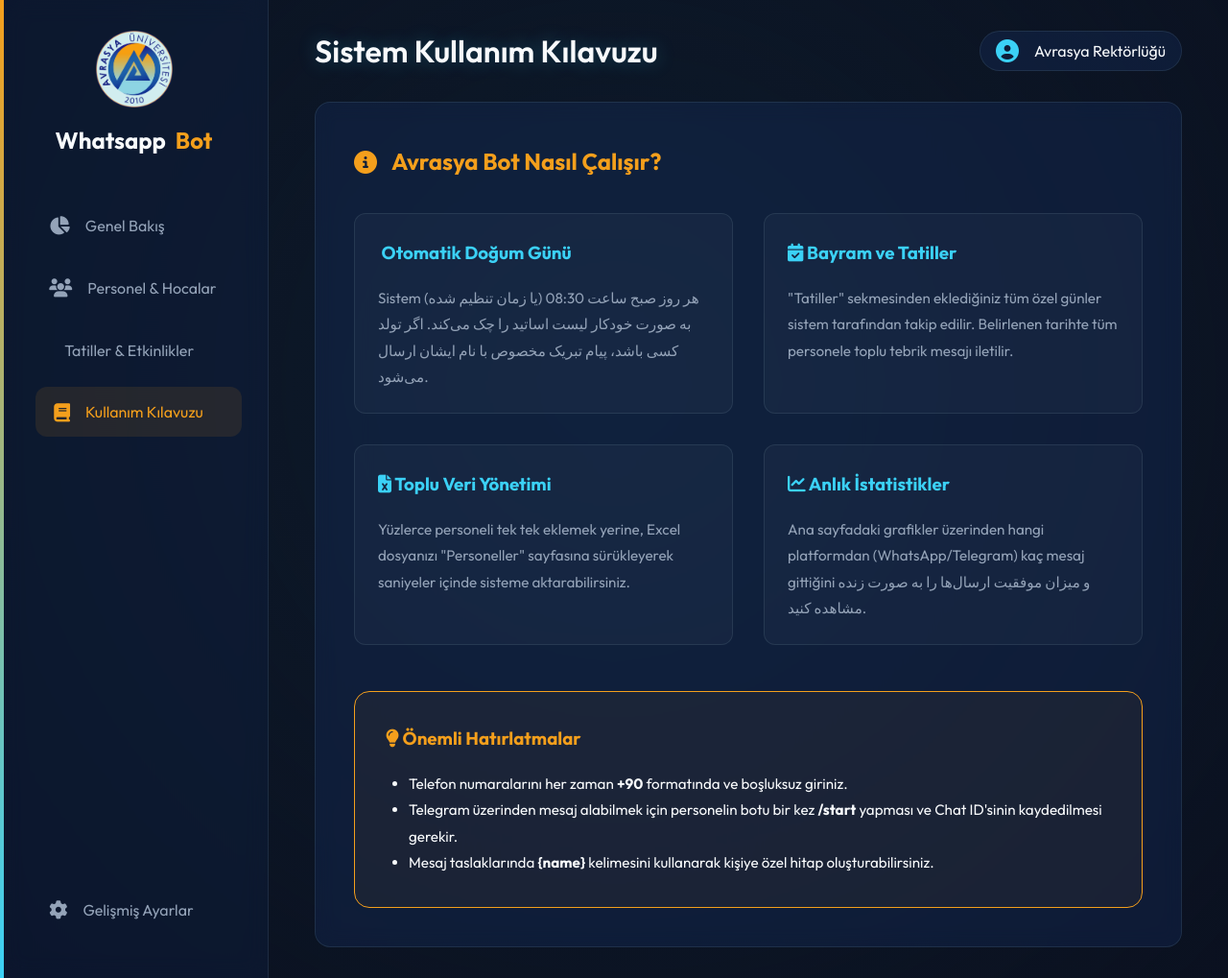
After one commit to raminentezar-rgb/avrasya_whatsapp_bot, a Django app: page /guide/ in a window 1280 px wide. The commit adds this page. Shown: the whole page at 96% size. Run offline with Django 5.2, Linux system fonts and the light colour scheme; some libraries are stand-ins or nearby versions.

Commit message:
Add System Guide page and sidebar link

```diff
--- a/core/templates/base.html
+++ b/core/templates/base.html
@@ -101,6 +101,10 @@
         <a href="{% url 'holidays_list' %}" class="nav-link {% if request.resolver_match.url_name == 'holidays_list' %}active{% endif %}">
             <i class="fa-solid fa-calendar-star"></i> Tatiller & Etkinlikler
         </a>
+        <a href="{% url 'guide_page' %}" class="nav-link {% if request.resolver_match.url_name == 'guide_page' %}active{% endif %}">
+            <i class="fa-solid fa-book"></i> Kullanım Kılavuzu
+        </a>
+
         <!-- Using inline style to separate admin link to bottom -->
         <div style="flex: 1;"></div>
         <a href="/admin/" target="_blank" class="nav-link">
--- /dev/null
+++ b/core/templates/guide.html
@@ -0,0 +1,52 @@
+{% extends 'base.html' %}
+{% block page_title %}Sistem Kullanım Kılavuzu{% endblock %}
+{% block content %}
+<div class="glass-card" style="padding: 2.5rem; line-height: 1.8;">
+    <h2 style="color: var(--amber); margin-bottom: 2rem; display: flex; align-items: center; gap: 15px;">
+        <i class="fa-solid fa-circle-info"></i> Avrasya Bot Nasıl Çalışır?
+    </h2>
+
+    <div style="display: grid; grid-template-columns: repeat(auto-fit, minmax(300px, 1fr)); gap: 2rem;">
+        <!-- Feature 1 -->
+        <div style="background: rgba(255,255,255,0.03); padding: 1.5rem; border-radius: 12px; border: 1px solid var(--border);">
+            <h3 style="color: var(--cyan); margin-bottom: 1rem;"><i class="fa-solid fa-cake-candle"></i> Otomatik Doğum Günü</h3>
+            <p style="color: var(--text-muted); font-size: 0.95rem;">
+                Sistem هر روز صبح ساعت 08:30 (یا زمان تنظیم شده) به صورت خودکار لیست اساتید را چک می‌کند. اگر تولد کسی باشد، پیام تبریک مخصوص با نام ایشان ارسال می‌شود.
+            </p>
+        </div>
+
+        <!-- Feature 2 -->
+        <div style="background: rgba(255,255,255,0.03); padding: 1.5rem; border-radius: 12px; border: 1px solid var(--border);">
+            <h3 style="color: var(--cyan); margin-bottom: 1rem;"><i class="fa-solid fa-calendar-check"></i> Bayram ve Tatiller</h3>
+            <p style="color: var(--text-muted); font-size: 0.95rem;">
+                "Tatiller" sekmesinden eklediğiniz tüm özel günler sistem tarafından takip edilir. Belirlenen tarihte tüm personele toplu tebrik mesajı iletilir.
+            </p>
+        </div>
+
+        <!-- Feature 3 -->
+        <div style="background: rgba(255,255,255,0.03); padding: 1.5rem; border-radius: 12px; border: 1px solid var(--border);">
+            <h3 style="color: var(--cyan); margin-bottom: 1rem;"><i class="fa-solid fa-file-excel"></i> Toplu Veri Yönetimi</h3>
+            <p style="color: var(--text-muted); font-size: 0.95rem;">
+                Yüzlerce personeli tek tek eklemek yerine, Excel dosyanızı "Personeller" sayfasına sürükleyerek saniyeler içinde sisteme aktarabilirsiniz.
+            </p>
+        </div>
+
+        <!-- Feature 4 -->
+        <div style="background: rgba(255,255,255,0.03); padding: 1.5rem; border-radius: 12px; border: 1px solid var(--border);">
+            <h3 style="color: var(--cyan); margin-bottom: 1rem;"><i class="fa-solid fa-chart-line"></i> Anlık İstatistikler</h3>
+            <p style="color: var(--text-muted); font-size: 0.95rem;">
+                Ana sayfadaki grafikler üzerinden hangi platformdan (WhatsApp/Telegram) kaç mesaj gittiğini و میزان موفقیت ارسال‌ها را به صورت زنده مشاهده کنید.
+            </p>
+        </div>
+    </div>
+
+    <div style="margin-top: 3rem; background: rgba(244, 159, 28, 0.05); padding: 2rem; border-radius: 16px; border: 1px solid var(--amber);">
+        <h3 style="color: var(--amber); margin-bottom: 1rem;"><i class="fa-solid fa-lightbulb"></i> Önemli Hatırlatmalar</h3>
+        <ul style="color: var(--text-main); font-size: 0.95rem; padding-left: 1.5rem;">
+            <li>Telefon numaralarını her zaman <b>+90</b> formatında ve boşluksuz giriniz.</li>
+            <li>Telegram üzerinden mesaj alabilmek için personelin botu bir kez <b>/start</b> yapması ve Chat ID'sinin kaydedilmesi gerekir.</li>
+            <li>Mesaj taslaklarında <b>{name}</b> kelimesini kullanarak kişiye özel hitap oluşturabilirsiniz.</li>
+        </ul>
+    </div>
+</div>
+{% endblock %}
--- a/core/urls.py
+++ b/core/urls.py
@@ -5,5 +5,7 @@ urlpatterns = [
     path('', views.dashboard_home, name='dashboard_home'),
     path('employees/', views.employees_list, name='employees_list'),
     path('holidays/', views.holidays_list, name='holidays_list'),
+    path('guide/', views.guide_page, name='guide_page'),
     path('webhook/twilio/', views.twilio_webhook, name='twilio_webhook'),
+
 ]
--- a/core/views.py
+++ b/core/views.py
@@ -32,6 +32,7 @@ def twilio_webhook(request):
 # --- DASHBOARD VIEWS ---
 def dashboard_home(request):
     total_employees = Employee.objects.count()
+
     total_messages = MessageLog.objects.count()
     successful = MessageLog.objects.filter(status='SENT').count()
     success_rate = int((successful / total_messages * 100)) if total_messages > 0 else 0
@@ -63,6 +64,10 @@ def dashboard_home(request):
         'telegram_logs': telegram_logs,
     }
     return render(request, 'dashboard.html', context)
+
+def guide_page(request):
+    return render(request, 'guide.html')
+
 
 def employees_list(request):
     if request.method == 'POST' and request.FILES.get('excel_file'):
```
